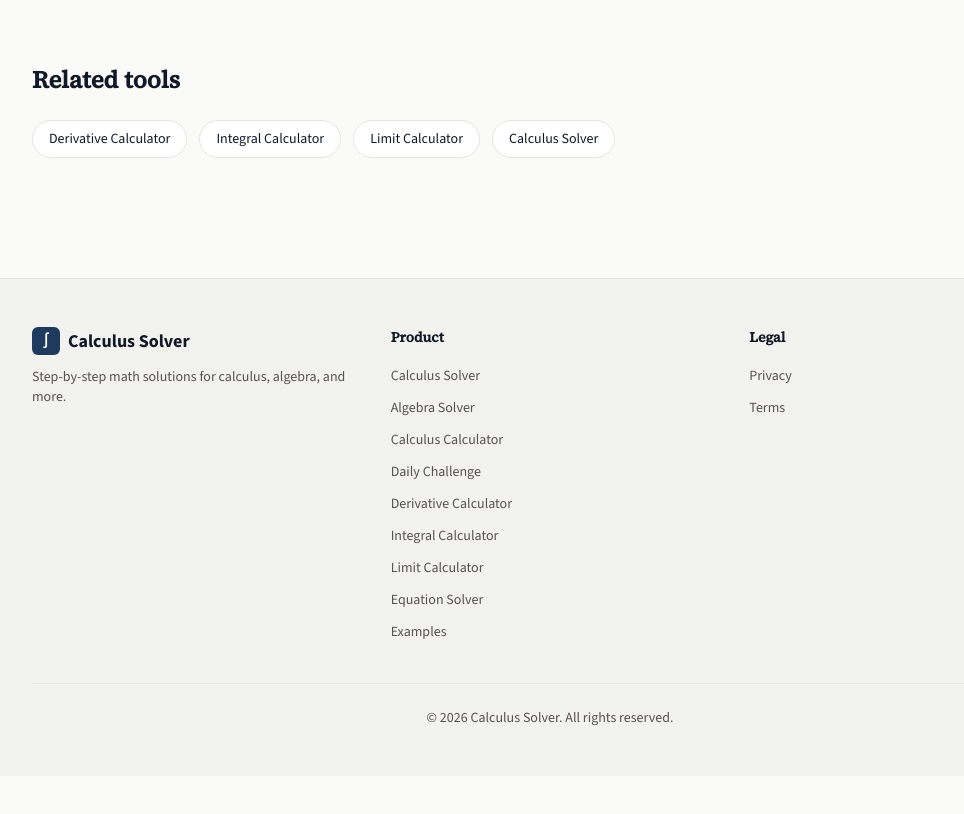
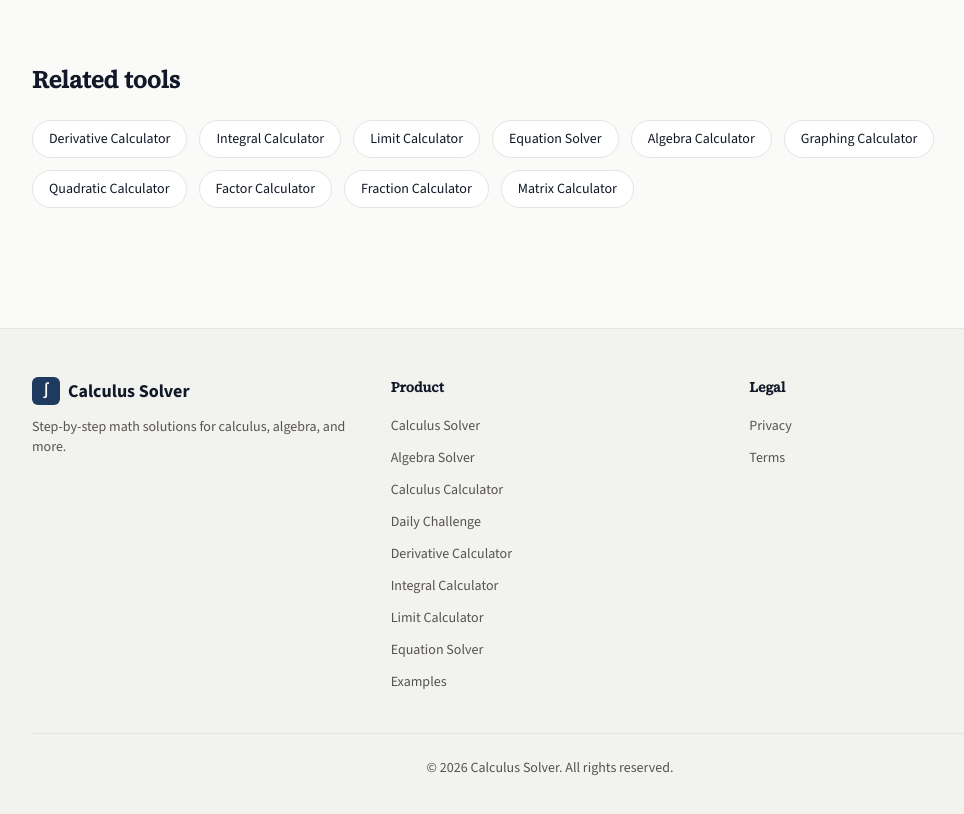
Before and after one commit to heatsing/CalculusSolver, a Next.js app: page /calculus-calculator in a window 1280 px wide. Shown: the part 1588-2402 px from the top of the page, without its empty margins (90-1054 px from the left). Before the commit the page ends 2364 px from the top, so only its background shows below. Built offline with nearby package versions, Linux system fonts and the light colour scheme; no server answers.

Commit message:
Add calculator links and graphing page

```diff
--- a/app/calculus-calculator/page.tsx
+++ b/app/calculus-calculator/page.tsx
@@ -101,7 +101,13 @@
             <a href="/derivative-calculator" className="rounded-full border border-border bg-white px-4 py-2 text-sm font-medium text-heading transition-colors hover:border-primary hover:text-primary">Derivative Calculator</a>
             <a href="/integral-calculator" className="rounded-full border border-border bg-white px-4 py-2 text-sm font-medium text-heading transition-colors hover:border-primary hover:text-primary">Integral Calculator</a>
             <a href="/limit-calculator" className="rounded-full border border-border bg-white px-4 py-2 text-sm font-medium text-heading transition-colors hover:border-primary hover:text-primary">Limit Calculator</a>
-            <a href="/calculus-solver" className="rounded-full border border-border bg-white px-4 py-2 text-sm font-medium text-heading transition-colors hover:border-primary hover:text-primary">Calculus Solver</a>
+            <a href="/equation-solver" className="rounded-full border border-border bg-white px-4 py-2 text-sm font-medium text-heading transition-colors hover:border-primary hover:text-primary">Equation Solver</a>
+            <a href="/algebra-solver" className="rounded-full border border-border bg-white px-4 py-2 text-sm font-medium text-heading transition-colors hover:border-primary hover:text-primary">Algebra Calculator</a>
+            <a href="/graphing-calculator" className="rounded-full border border-border bg-white px-4 py-2 text-sm font-medium text-heading transition-colors hover:border-primary hover:text-primary">Graphing Calculator</a>
+            <a href="/quadratic-solver" className="rounded-full border border-border bg-white px-4 py-2 text-sm font-medium text-heading transition-colors hover:border-primary hover:text-primary">Quadratic Calculator</a>
+            <a href="/factoring-calculator" className="rounded-full border border-border bg-white px-4 py-2 text-sm font-medium text-heading transition-colors hover:border-primary hover:text-primary">Factor Calculator</a>
+            <a href="/fraction-calculator" className="rounded-full border border-border bg-white px-4 py-2 text-sm font-medium text-heading transition-colors hover:border-primary hover:text-primary">Fraction Calculator</a>
+            <a href="/matrix-calculator" className="rounded-full border border-border bg-white px-4 py-2 text-sm font-medium text-heading transition-colors hover:border-primary hover:text-primary">Matrix Calculator</a>
           </div>
         </section>
       </main>
--- /dev/null
+++ b/app/fraction-calculator/page.tsx
@@ -0,0 +1,49 @@
+import { CalculatorPage } from "@/components/calculator/calculator-page";
+import { createMetadata } from "@/lib/seo";
+
+export const metadata = createMetadata({
+  title: "Fraction Calculator | Add, Subtract, Multiply, Divide",
+  description: "Free fraction calculator. Add, subtract, multiply, and divide fractions with step-by-step solutions and simplification.",
+  path: "/fraction-calculator",
+  keywords: [
+    "fraction calculator",
+    "add fractions",
+    "subtract fractions",
+    "multiply fractions",
+    "divide fractions"
+  ]
+});
+
+export default function FractionCalculatorPage(): React.JSX.Element {
+  return (
+    <CalculatorPage
+      title="Fraction Calculator"
+      description="Free fraction calculator. Add, subtract, multiply, and divide fractions with step-by-step solutions and simplification."
+      path="/fraction-calculator"
+      mode="fractions"
+      h1="Fraction Calculator"
+      subtitle="Perform arithmetic on fractions — add, subtract, multiply, and divide — with automatic simplification and mixed-number output."
+      exampleLatex="\\frac{1}{2} + \\frac{1}{3} = \\frac{5}{6}"
+      howItWorks={[
+        { step: "Enter fractions", description: "Type your fractions using / notation, e.g. 1/2 + 1/3." },
+      { step: "Find common denominators", description: "For add/subtract, we compute the LCD and convert." },
+      { step: "Simplify the result", description: "The answer is reduced to lowest terms automatically." }
+      ]}
+      faqs={[
+        {
+          question: "Does it output mixed numbers?",
+          answer: "Yes. Improper fractions are also shown as mixed numbers when applicable."
+        },
+      {
+          question: "Can I use negative fractions?",
+          answer: "Yes. Negative numerators or denominators are handled correctly throughout."
+        }
+      ]}
+      relatedTools={[
+        { label: "Derivative Calculator", href: "/derivative-calculator" },
+        { label: "Equation Solver", href: "/equation-solver" },
+        { label: "Integral Calculator", href: "/integral-calculator" }
+      ]}
+    />
+  );
+}
--- /dev/null
+++ b/app/graphing-calculator/page.tsx
@@ -0,0 +1,49 @@
+import { CalculatorPage } from "@/components/calculator/calculator-page";
+import { createMetadata } from "@/lib/seo";
+
+export const metadata = createMetadata({
+  title: "Graphing Calculator | Free Online Function Grapher",
+  description:
+    "Free online graphing calculator. Plot functions and explore their curves with an interactive graph and step-by-step analysis.",
+  path: "/graphing-calculator",
+  keywords: [
+    "graphing calculator",
+    "online graphing calculator",
+    "function grapher",
+    "plot a function"
+  ]
+});
+
+export default function GraphingCalculatorPage(): React.JSX.Element {
+  return (
+    <CalculatorPage
+      title="Graphing Calculator"
+      description="Free online graphing calculator for plotting and exploring functions."
+      path="/graphing-calculator"
+      mode="graph"
+      h1="Graphing Calculator"
+      subtitle="Plot a function, inspect its curve, and explore important features on an interactive graph."
+      exampleLatex="y = x^2 - 4x + 3"
+      howItWorks={[
+        { step: "Enter a function", description: "Type a function such as y = x^2 - 4x + 3." },
+        { step: "Create the graph", description: "Ask the calculator to graph or plot the expression." },
+        { step: "Explore the curve", description: "Inspect the interactive graph and the accompanying analysis." }
+      ]}
+      faqs={[
+        {
+          question: "What kinds of functions can I graph?",
+          answer: "You can graph common polynomial, trigonometric, exponential, logarithmic, and rational functions."
+        },
+        {
+          question: "Can I interact with the graph?",
+          answer: "Yes. You can zoom, pan, and inspect the plotted curve."
+        }
+      ]}
+      relatedTools={[
+        { label: "Calculus Calculator", href: "/calculus-calculator" },
+        { label: "Derivative Calculator", href: "/derivative-calculator" },
+        { label: "Algebra Calculator", href: "/algebra-solver" }
+      ]}
+    />
+  );
+}
--- /dev/null
+++ b/app/matrix-calculator/page.tsx
@@ -0,0 +1,49 @@
+import { CalculatorPage } from "@/components/calculator/calculator-page";
+import { createMetadata } from "@/lib/seo";
+
+export const metadata = createMetadata({
+  title: "Matrix Calculator | Determinant, Inverse, Multiplication",
+  description: "Free matrix calculator. Compute determinants, inverses, products, sums, and transpose of matrices with step-by-step solutions.",
+  path: "/matrix-calculator",
+  keywords: [
+    "matrix calculator",
+    "matrix multiplication",
+    "determinant calculator",
+    "inverse matrix",
+    "linear algebra"
+  ]
+});
+
+export default function MatrixCalculatorPage(): React.JSX.Element {
+  return (
+    <CalculatorPage
+      title="Matrix Calculator"
+      description="Free matrix calculator. Compute determinants, inverses, products, sums, and transpose of matrices with step-by-step solutions."
+      path="/matrix-calculator"
+      mode="matrix"
+      h1="Matrix Calculator"
+      subtitle="Perform matrix operations — multiplication, determinant, inverse, transpose, and more — with clear step-by-step explanations."
+      exampleLatex="\\begin{pmatrix} 1 & 2 \\\\ 3 & 4 \\end{pmatrix}"
+      howItWorks={[
+        { step: "Enter matrices", description: "Type matrices row by row, separating entries with spaces or commas." },
+      { step: "Choose an operation", description: "Multiply, find the determinant, compute the inverse, and more." },
+      { step: "Get step-by-step work", description: "Each operation is shown with intermediate calculations." }
+      ]}
+      faqs={[
+        {
+          question: "What sizes of matrices are supported?",
+          answer: "Any compatible dimensions — from 1×1 up to large square matrices for determinant and inverse."
+        },
+      {
+          question: "Can it find the inverse of a non-square matrix?",
+          answer: "Only square matrices have inverses. For non-square matrices, the calculator can compute the transpose or pseudo-inverse."
+        }
+      ]}
+      relatedTools={[
+        { label: "Derivative Calculator", href: "/derivative-calculator" },
+        { label: "Equation Solver", href: "/equation-solver" },
+        { label: "Integral Calculator", href: "/integral-calculator" }
+      ]}
+    />
+  );
+}
--- a/app/sitemap.ts
+++ b/app/sitemap.ts
@@ -14,6 +14,9 @@
     "/equation-solver",
     "/quadratic-solver",
     "/factoring-calculator",
+    "/graphing-calculator",
+    "/fraction-calculator",
+    "/matrix-calculator",
     "/examples",
     "/privacy",
     "/terms"
```
